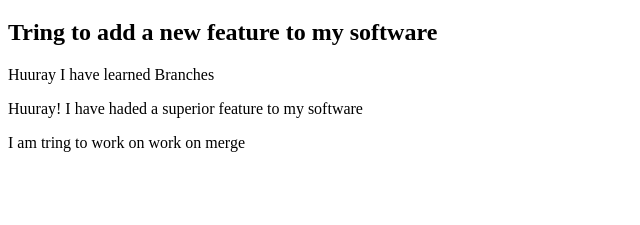
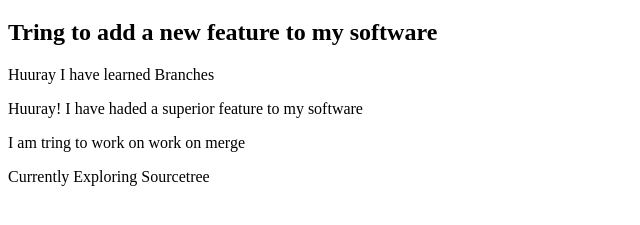
Before and after one commit to SheikFareedh77/My-First-Repository, a plain HTML site: page index.html in a window 1280 px wide. Shown: the part 155-380 px from the top of the page, without its empty margins (0-640 px from the left). Drawn offline with Linux system fonts and the light colour scheme.

Commit message:
Update v1.6

```diff
--- a/index.html
+++ b/index.html
@@ -10,7 +10,7 @@
         <P>Huuray I have learned Branches</P>
         <p>Huuray! I have haded a superior feature to my software</p>
         <P>I am tring to work on work on merge</P>
-
+<p>Currently Exploring Sourcetree</p>
         </body>
     </head>
 </html>
```
